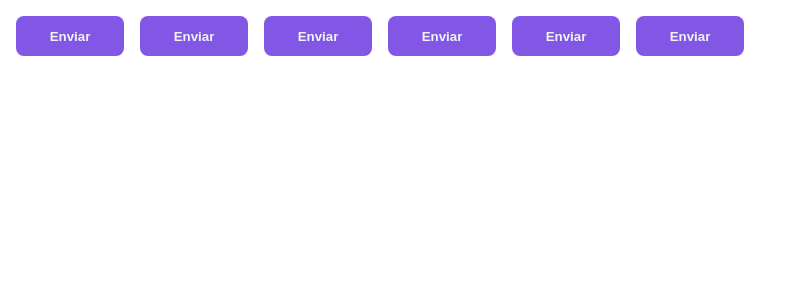
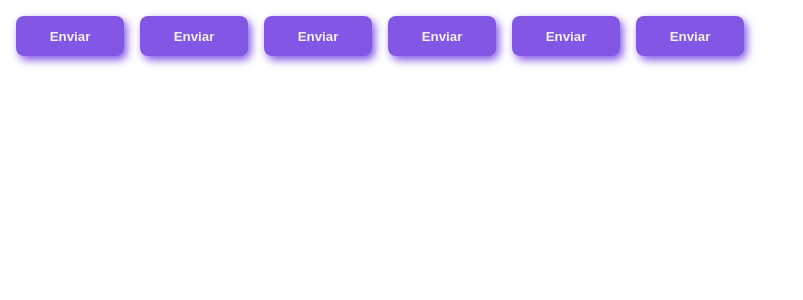
Before and after one commit to mateusfsdev/ignite-timer2, a React (Vite) app: page / in a window 1280 px wide. Shown: the top 300 px of the page, without its empty margins (0-803 px from the left). Built offline with nearby package versions, Linux system fonts and the light colour scheme.

Commit message:
theme type integration styledcomponents 🥪🥨🥪

```diff
--- a/src/components/button.styles.ts
+++ b/src/components/button.styles.ts
@@ -1,6 +1,6 @@
 import styled from 'styled-components'
 
-export type ButtonVariant = 'primary' | 'secondary' | 'danger' | 'sucsses' | 'dark'| 'white';
+export type ButtonVariant = 'primary' | 'secondary' | 'danger' | 'sucsses' | 'dark'| 'white'| 'zinc';
 
 interface ButtonConteinarProps {
   variant : ButtonVariant;
@@ -11,6 +11,7 @@ const ButtonVariant = {
   secondary: 'violet',
   dark: 'royalblue',
   danger: 'red',
+  zinc: '#222222',
   sucsses: 'green',
 }
 
@@ -25,10 +26,15 @@ export const ButtonContainer = styled.button<ButtonConteinarProps>`
 
   background-color: ${ props => props.theme.light };
   color: ${ props => props.theme.white };
+  box-shadow: ${ props => props.theme.light}  3px 4px 8px;
 
   &:hover{
     cursor: pointer;
     transform: scale(1.05);
+    transition: all 0.2s ease-in-out;
+    background-color: ${ props => props.theme.primary };
+    color: ${ props => props.theme.white };
+    box-shadow: ${ props => props.theme.primary}  3px 4px 8px;
   }
 
 `
--- a/src/styles/themes/default.ts
+++ b/src/styles/themes/default.ts
@@ -1,8 +1,9 @@
 export const defaultTheme = {
-  primary: 'purple',
+  primary: '#553a94',
   secondary: 'violet',
   light: '#8257e6',
   danger: 'red',
   sucsses: 'green',
   white: '#f2f2f2',
+  zinc: '#222222'
 }
```
Also changed, not shown: src/@types/styles.d.ts (added, +8 -0 lines).
